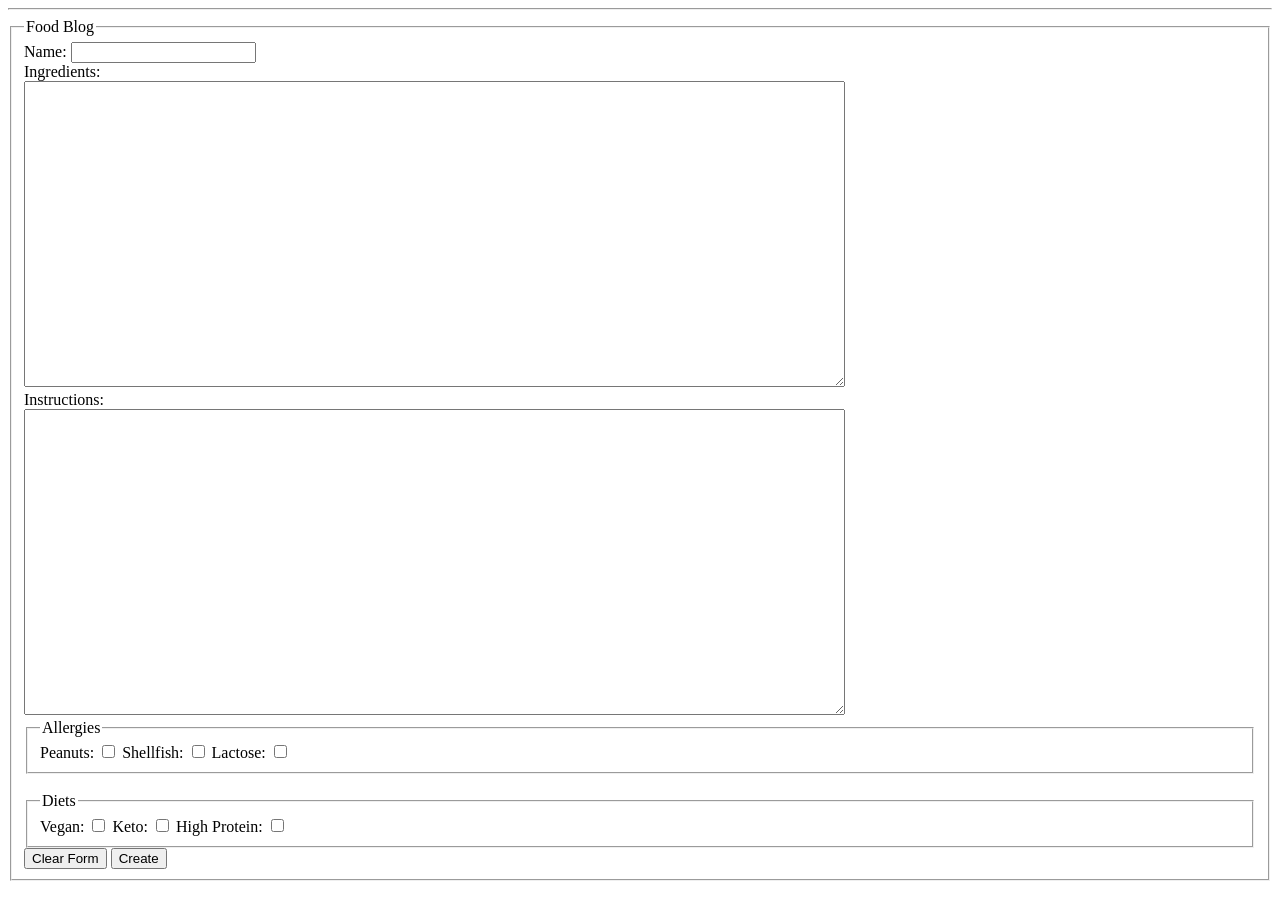
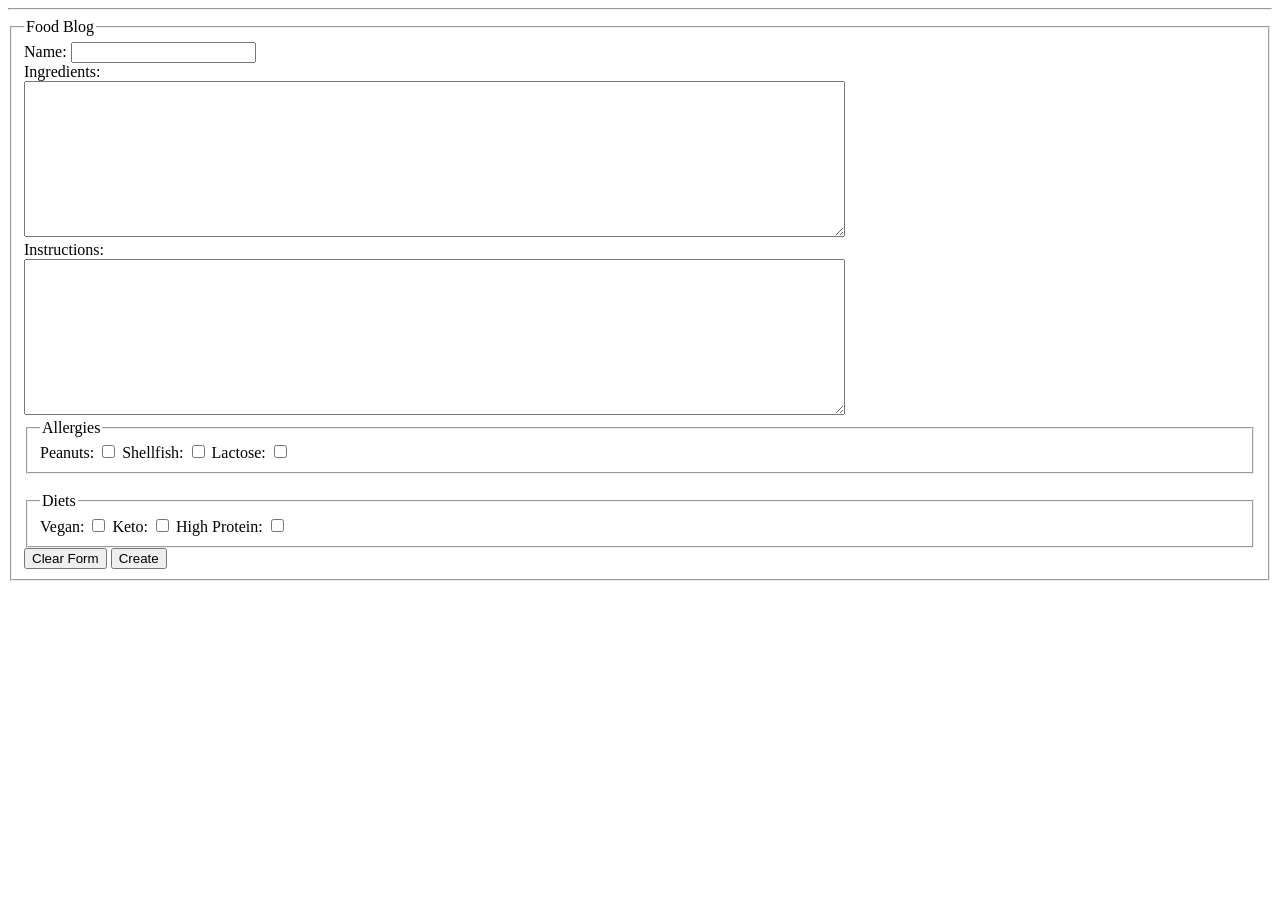
Before and after one commit to WebProgrammingSp2022/CS4-FoodBlog, a website: page public/views/index.html in a window 1280 px wide. After the commit the page ends 800 px from the top, so only its background shows below. Drawn offline with nearby package versions, Linux system fonts and the light colour scheme; files whose address does not match are found by name.

Commit message:
Update index.html

```diff
--- a/public/views/index.html
+++ b/public/views/index.html
@@ -21,12 +21,12 @@
                         <br>
                         <label for="ingredients">Ingredients:</label>
                         <br>
-                        <textarea  id="ingredients" rows="20" cols="100" name="comments" form="usrform">
+                        <textarea  id="ingredients" rows="10" cols="100" name="comments" form="usrform">
                         </textarea>
                         <br>
                         <label for="instructions">Instructions:</label>
                         <br>
-                        <textarea id="instructions" rows="20" cols="100" name="comments" form="usrform">
+                        <textarea id="instructions" rows="10" cols="100" name="comments" form="usrform">
                         </textarea>
                         <br>
                         <fieldset>
```
